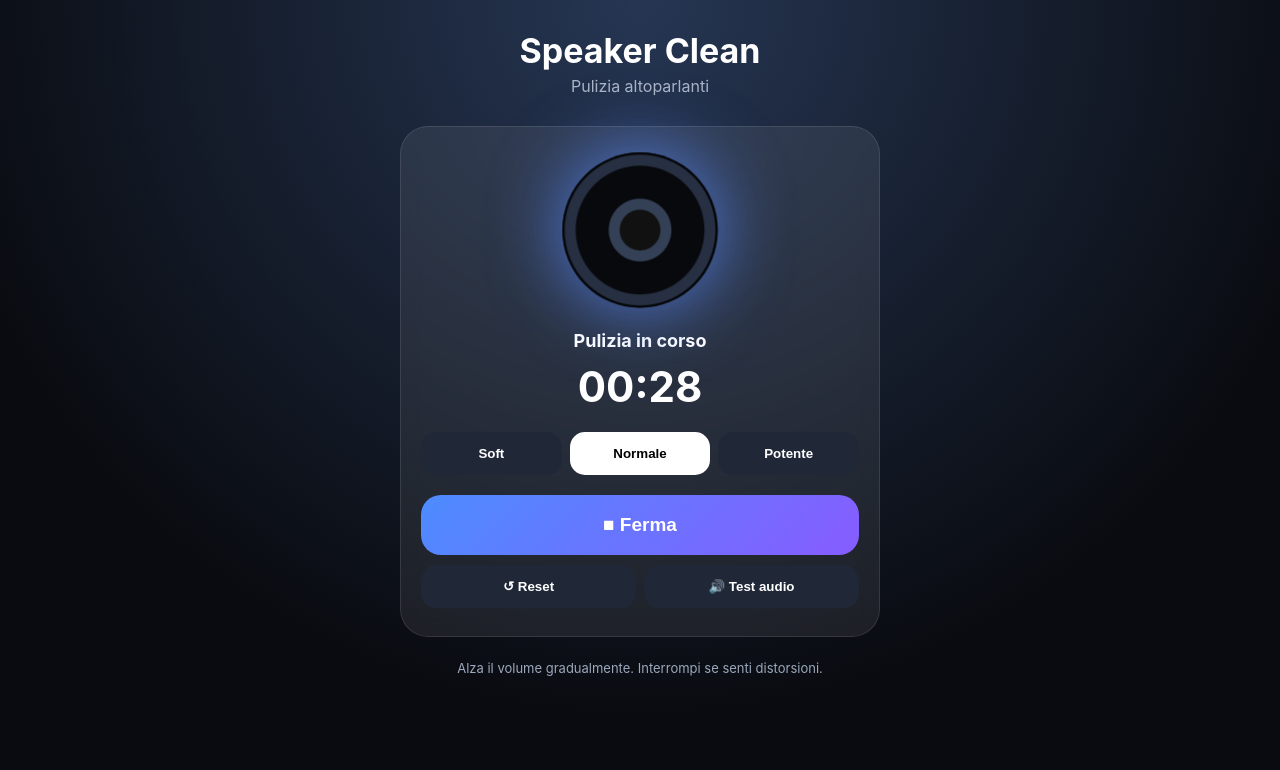
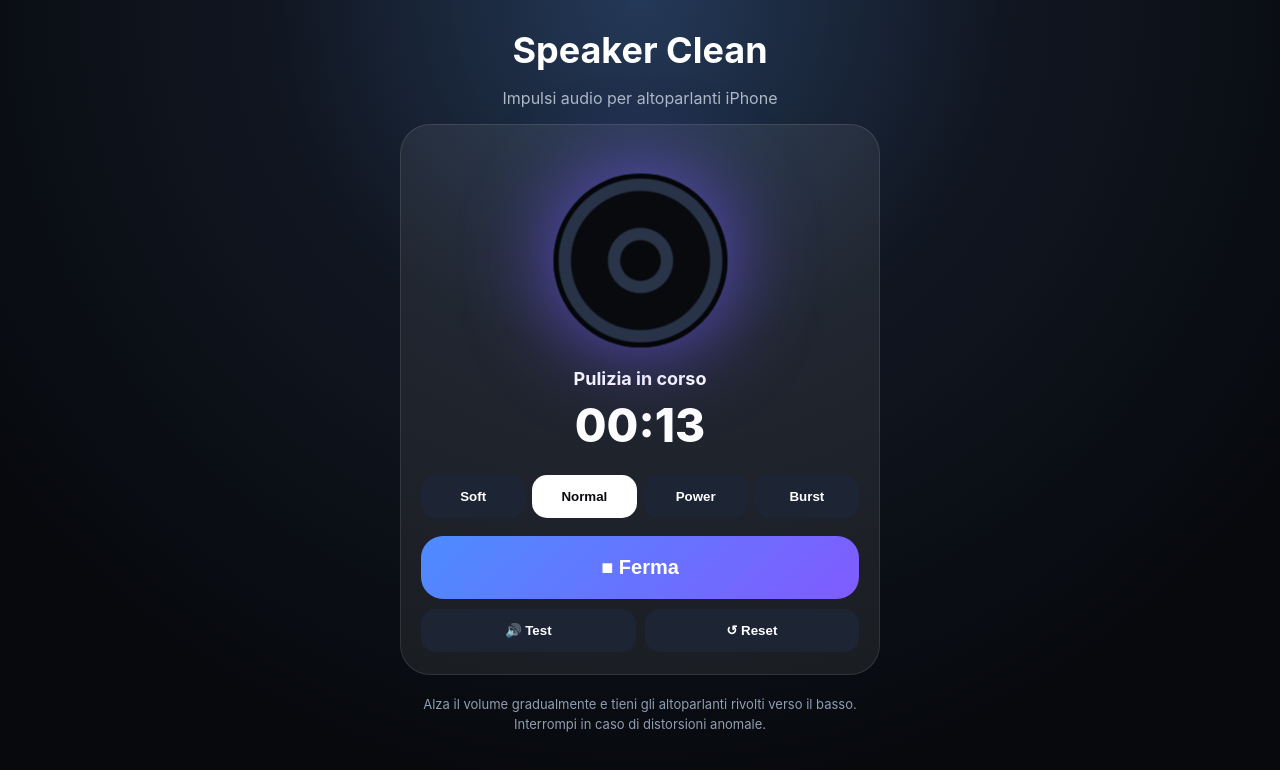
Before and after one commit to Andrea70031/speaker---clen, a plain HTML site: page index.html in a window 1280 px wide. Both pictures are taken after a click on the button "▶ Avvia pulizia". Drawn offline with Linux system fonts and the light colour scheme.

Commit message:
Add files via upload

```diff
--- a/index.html
+++ b/index.html
@@ -1,353 +1,16 @@
 <!DOCTYPE html>
-<html lang="it">
-<head>
-<meta charset="UTF-8">
-<meta name="viewport" content="width=device-width, initial-scale=1.0, viewport-fit=cover">
-<meta name="theme-color" content="#0b0d12">
-<title>Speaker Clean</title>
-
+<html lang="it"><head><meta charset="UTF-8"><meta name="viewport" content="width=device-width,initial-scale=1,viewport-fit=cover"><meta name="theme-color" content="#090b10"><title>Speaker Clean</title>
 <style>
-* {
-  box-sizing: border-box;
-  -webkit-tap-highlight-color: transparent;
-}
-
-body {
-  margin: 0;
-  min-height: 100vh;
-  background: radial-gradient(circle at top, #263653, #090b10 70%);
-  color: white;
-  font-family: -apple-system, BlinkMacSystemFont, Arial, sans-serif;
-}
-
-.app {
-  max-width: 520px;
-  min-height: 100vh;
-  margin: auto;
-  padding: calc(30px + env(safe-area-inset-top)) 20px
-           calc(30px + env(safe-area-inset-bottom));
-  text-align: center;
-}
-
-h1 {
-  font-size: 34px;
-  margin: 0 0 5px;
-}
-
-.sub {
-  color: #aab4c5;
-  margin: 0 0 30px;
-}
-
-.card {
-  padding: 28px 20px;
-  border-radius: 28px;
-  background: rgba(255,255,255,.08);
-  border: 1px solid rgba(255,255,255,.1);
-  backdrop-filter: blur(10px);
-}
-
-.speaker {
-  width: 150px;
-  height: 150px;
-  margin: auto auto 25px;
-  border-radius: 50%;
-  background:
-    radial-gradient(circle,
-    #111 0 18%,
-    #344055 19% 28%,
-    #08090d 29% 58%,
-    #263042 59% 68%,
-    #050609 69%);
-  box-shadow: 0 0 45px rgba(80,130,255,.3);
-}
-
-.speaker.cleaning {
-  animation: pulse .18s infinite alternate;
-}
-
-@keyframes pulse {
-  to {
-    transform: scale(1.05);
-    box-shadow: 0 0 80px #5b8cff;
-  }
-}
-
-.status {
-  font-size: 18px;
-  font-weight: bold;
-}
-
-.timer {
-  font-size: 42px;
-  font-weight: bold;
-  margin: 10px 0 20px;
-}
-
-.modes {
-  display: flex;
-  gap: 8px;
-  margin-bottom: 20px;
-}
-
-.mode {
-  flex: 1;
-  border: 0;
-  border-radius: 15px;
-  padding: 14px 8px;
-  background: #202838;
-  color: white;
-  font-weight: bold;
-}
-
-.mode.active {
-  background: white;
-  color: black;
-}
-
-#main {
-  width: 100%;
-  border: 0;
-  border-radius: 20px;
-  padding: 19px;
-  font-size: 19px;
-  font-weight: bold;
-  color: white;
-  background: linear-gradient(135deg, #4d8cff, #875cff);
-  margin-bottom: 10px;
-}
-
-.bottom {
-  display: flex;
-  gap: 8px;
-}
-
-.small {
-  flex: 1;
-  border: 0;
-  border-radius: 15px;
-  padding: 14px 8px;
-  background: #202838;
-  color: white;
-  font-weight: bold;
-}
-
-.note {
-  color: #9ca8bb;
-  font-size: 13px;
-  line-height: 1.5;
-  margin-top: 22px;
-}
-</style>
-</head>
-
-<body>
-
-<div class="app">
-  <h1>Speaker Clean</h1>
-  <p class="sub">Pulizia altoparlanti</p>
-
-  <div class="card">
-
-    <div id="speaker" class="speaker"></div>
-
-    <div id="status" class="status">Pronto</div>
-    <div id="timer" class="timer">00:30</div>
-
-    <div class="modes">
-      <button class="mode" data-mode="soft">Soft</button>
-      <button class="mode active" data-mode="normal">Normale</button>
-      <button class="mode" data-mode="power">Potente</button>
-    </div>
-
-    <button id="main">▶ Avvia pulizia</button>
-
-    <div class="bottom">
-      <button id="reset" class="small">↺ Reset</button>
-      <button id="test" class="small">🔊 Test audio</button>
-    </div>
-
-  </div>
-
-  <p class="note">
-    Alza il volume gradualmente. Interrompi se senti distorsioni.
-  </p>
-</div>
-
+*{box-sizing:border-box;-webkit-tap-highlight-color:transparent}body{margin:0;min-height:100vh;background:radial-gradient(circle at 50% 0,#243958,#111722 35%,#07090d 78%);color:#fff;font-family:-apple-system,BlinkMacSystemFont,Arial,sans-serif}.app{max-width:520px;margin:auto;min-height:100vh;padding:calc(28px + env(safe-area-inset-top)) 20px 30px;text-align:center}h1{font-size:36px;margin:0}.sub{color:#aeb8c7}.card{padding:28px 20px 22px;border-radius:30px;background:#ffffff12;border:1px solid #ffffff1a}.speaker{width:165px;height:165px;margin:25px auto;border-radius:50%;background:radial-gradient(circle,#08090c 0 16%,#293449 17% 26%,#080a0e 27% 56%,#283348 57% 66%,#050609 67%);box-shadow:0 0 55px #4b80ff3d}.speaker.cleaning{animation:p .12s infinite alternate}.speaker.bursting{animation:p .08s infinite alternate}@keyframes p{to{transform:scale(1.06);box-shadow:0 0 85px #7658ffcc}}.status{font-size:18px;font-weight:700}.timer{font-size:46px;font-weight:800;margin:8px 0 22px}.modes{display:grid;grid-template-columns:repeat(4,1fr);gap:7px;margin-bottom:18px}button{border:0;color:#fff;font-weight:700}.mode,.small{padding:14px 5px;border-radius:15px;background:#1d2534}.mode.active{background:#fff;color:#080a0e}.main{width:100%;padding:20px;border-radius:22px;background:linear-gradient(135deg,#4d8cff,#805bff);font-size:20px}.controls{display:grid;grid-template-columns:1fr 1fr;gap:9px;margin-top:10px}.note{color:#919db0;font-size:13px;line-height:1.5;margin-top:20px}
+</style></head><body><div class="app"><h1>Speaker Clean</h1><p class="sub">Impulsi audio per altoparlanti iPhone</p><div class="card"><div id="speaker" class="speaker"></div><div id="status" class="status">Pronto</div><div id="timer" class="timer">00:15</div><div class="modes"><button class="mode" data-mode="soft">Soft</button><button class="mode active" data-mode="normal">Normal</button><button class="mode" data-mode="power">Power</button><button class="mode" data-mode="burst">Burst</button></div><button id="main" class="main">▶ Avvia pulizia</button><div class="controls"><button id="test" class="small">🔊 Test</button><button id="reset" class="small">↺ Reset</button></div></div><p class="note">Alza il volume gradualmente e tieni gli altoparlanti rivolti verso il basso. Interrompi in caso di distorsioni anomale.</p></div>
 <script>
-let ctx;
-let oscillator;
-let gain;
-let running = false;
-let timeLeft = 30;
-let timerInterval;
-let mode = "normal";
-let sweepTimeout;
-
-const settings = {
-  soft:   { start: 165, end: 115, volume: 0.35 },
-  normal: { start: 190, end: 120, volume: 0.65 },
-  power:  { start: 210, end: 105, volume: 0.9 }
-};
-
-const speaker = document.getElementById("speaker");
-const statusText = document.getElementById("status");
-const timer = document.getElementById("timer");
-const mainButton = document.getElementById("main");
-
-function updateTimer() {
-  timer.textContent = "00:" + String(timeLeft).padStart(2, "0");
-}
-
-function stopCleaning() {
-  running = false;
-
-  clearInterval(timerInterval);
-  clearTimeout(sweepTimeout);
-
-  if (oscillator) {
-    try {
-      oscillator.stop();
-    } catch (e) {}
-
-    oscillator.disconnect();
-    oscillator = null;
-  }
-
-  if (gain) {
-    gain.disconnect();
-    gain = null;
-  }
-
-  speaker.classList.remove("cleaning");
-  statusText.textContent = "Pronto";
-  mainButton.textContent = "▶ Avvia pulizia";
-
-  timeLeft = 30;
-  updateTimer();
-}
-
-function doSweep() {
-  if (!running || !oscillator || !ctx) return;
-
-  const config = settings[mode];
-  const now = ctx.currentTime;
-
-  oscillator.frequency.cancelScheduledValues(now);
-  oscillator.frequency.setValueAtTime(config.start, now);
-  oscillator.frequency.exponentialRampToValueAtTime(
-    config.end,
-    now + 3.5
-  );
-
-  sweepTimeout = setTimeout(doSweep, 3600);
-}
-
-function startCleaning() {
-
-  if (!ctx) {
-    ctx = new (window.AudioContext || window.webkitAudioContext)();
-  }
-
-  ctx.resume();
-
-  const config = settings[mode];
-
-  gain = ctx.createGain();
-  gain.gain.value = 0.001;
-  gain.connect(ctx.destination);
-
-  oscillator = ctx.createOscillator();
-  oscillator.type = "sine";
-  oscillator.connect(gain);
-  oscillator.start();
-
-  const now = ctx.currentTime;
-  gain.gain.exponentialRampToValueAtTime(
-    config.volume,
-    now + 0.3
-  );
-
-  running = true;
-  doSweep();
-
-  speaker.classList.add("cleaning");
-  statusText.textContent = "Pulizia in corso";
-  mainButton.textContent = "■ Ferma";
-
-  timeLeft = 30;
-  updateTimer();
-
-  timerInterval = setInterval(() => {
-    timeLeft--;
-    updateTimer();
-
-    if (timeLeft <= 0) {
-      stopCleaning();
-    }
-
-  }, 1000);
-}
-
-mainButton.addEventListener("click", () => {
-  if (running) {
-    stopCleaning();
-  } else {
-    startCleaning();
-  }
-});
-
-document.querySelectorAll(".mode").forEach(button => {
-
-  button.addEventListener("click", () => {
-
-    if (running) return;
-
-    document.querySelectorAll(".mode").forEach(b => {
-      b.classList.remove("active");
-    });
-
-    button.classList.add("active");
-    mode = button.dataset.mode;
-
-  });
-
-});
-
-document.getElementById("reset").addEventListener("click", () => {
-  stopCleaning();
-});
-
-document.getElementById("test").addEventListener("click", () => {
-
-  if (running) return;
-
-  if (!ctx) {
-    ctx = new (window.AudioContext || window.webkitAudioContext)();
-  }
-
-  ctx.resume();
-
-  const osc = ctx.createOscillator();
-  const g = ctx.createGain();
-
-  osc.type = "sine";
-  osc.frequency.value = 180;
-  g.gain.value = 0.25;
-
-  osc.connect(g);
-  g.connect(ctx.destination);
-
-  osc.start();
-
-  setTimeout(() => {
-    osc.stop();
-    osc.disconnect();
-    g.disconnect();
-  }, 1000);
-
-});
-</script>
-
-</body>
-</html>
+let ctx=null,running=false,mode="normal",left=15,tick=null,pulse=null;
+const cfg={soft:{d:20,v:.35,l:260,p:120,f:[150,170,140,180]},normal:{d:15,v:.62,l:210,p:70,f:[130,170,210,145,190]},power:{d:15,v:.82,l:170,p:45,f:[115,150,200,230,130,185]},burst:{d:10,v:.95,l:110,p:25,f:[105,130,165,210,250,145,190,120]}};
+const sp=document.getElementById("speaker"),st=document.getElementById("status"),tm=document.getElementById("timer"),main=document.getElementById("main");
+function show(){tm.textContent="00:"+String(Math.max(left,0)).padStart(2,"0")}async function audio(){if(!ctx)ctx=new(window.AudioContext||window.webkitAudioContext)();if(ctx.state!=="running")await ctx.resume()}
+function stop(){running=false;clearInterval(tick);clearTimeout(pulse);sp.classList.remove("cleaning","bursting");st.textContent="Pronto";main.textContent="▶ Avvia pulizia";left=cfg[mode].d;show()}
+function hit(f,v,ms){const o=ctx.createOscillator(),g=ctx.createGain(),n=ctx.currentTime,d=ms/1000;o.type="sine";o.frequency.value=f;g.gain.setValueAtTime(.001,n);g.gain.exponentialRampToValueAtTime(v,n+.012);g.gain.setValueAtTime(v,n+Math.max(d-.045,.02));g.gain.exponentialRampToValueAtTime(.001,n+d);o.connect(g);g.connect(ctx.destination);o.start(n);o.stop(n+d+.02)}
+function loop(){if(!running)return;let c=cfg[mode];hit(c.f[Math.floor(Math.random()*c.f.length)],c.v,c.l);pulse=setTimeout(loop,c.l+c.p)}
+async function start(){await audio();running=true;let c=cfg[mode];left=c.d;show();sp.classList.add(mode==="burst"?"bursting":"cleaning");st.textContent=mode==="burst"?"BURST CLEAN":"Pulizia in corso";main.textContent="■ Ferma";loop();tick=setInterval(()=>{left--;show();if(left<=0)stop()},1000)}
+main.onclick=()=>running?stop():start();document.querySelectorAll(".mode").forEach(b=>b.onclick=()=>{if(running)return;document.querySelectorAll(".mode").forEach(x=>x.classList.remove("active"));b.classList.add("active");mode=b.dataset.mode;left=cfg[mode].d;show();st.textContent=mode==="burst"?"Modalità Burst":"Pronto"});document.getElementById("reset").onclick=stop;document.getElementById("test").onclick=async()=>{await audio();let o=ctx.createOscillator(),g=ctx.createGain();o.frequency.value=440;g.gain.value=.4;o.connect(g);g.connect(ctx.destination);o.start();setTimeout(()=>o.stop(),800)};show();
+</script></body></html>
```
